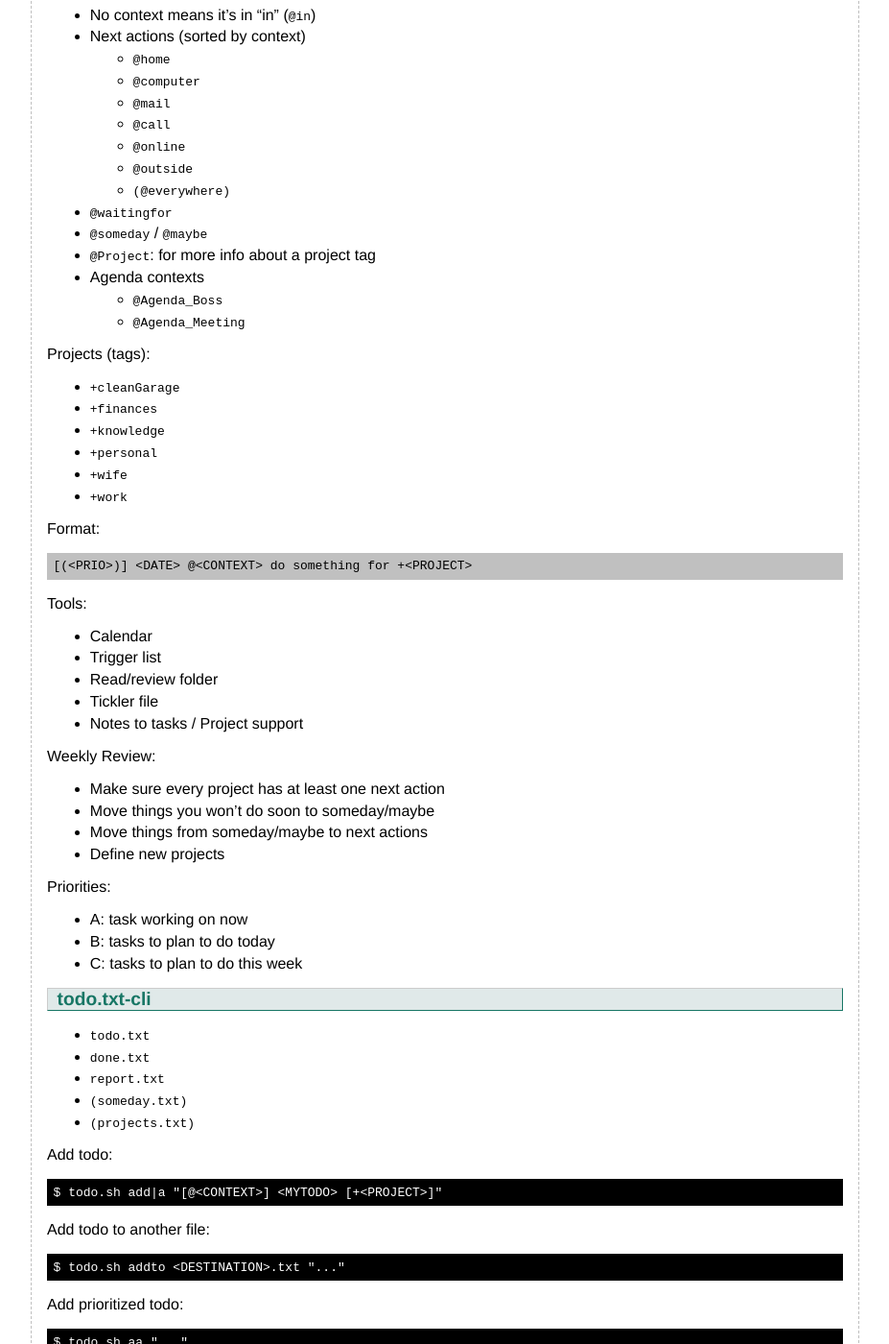
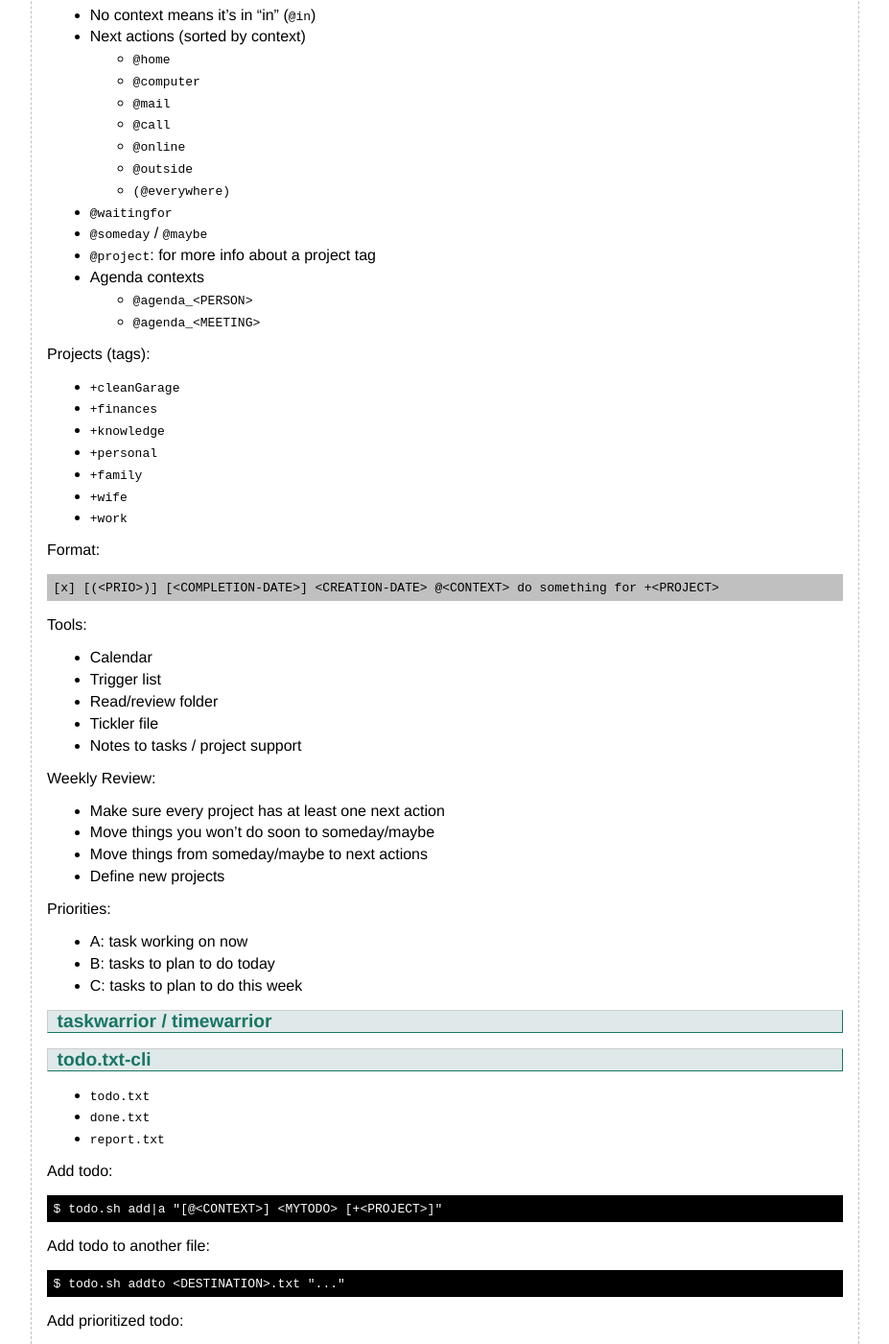
Before and after one commit to flyinggreenfrog/flyinggreenfrog.github.io, a Jekyll site: the page built from knowledgebase/todotxt.md, in a window 1280 px wide and 1400 px high, scrolled down 925 px. Shown: the whole window at 96% size, without its empty margins (176-1103 px from the left). Built offline with Jekyll 4.4.1, drawn with Linux system fonts in a browser that asks for light colours; some of the changed text lies outside the part shown.

Commit message:
Work on knowledgebase todotxt.

````diff
--- a/knowledgebase/todotxt.md
+++ b/knowledgebase/todotxt.md
@@ -57,10 +57,10 @@ Contexts (lists):
   - `(@everywhere)`
 * `@waitingfor`
 * `@someday` / `@maybe`
-* `@Project`: for more info about a project tag
+* `@project`: for more info about a project tag
 * Agenda contexts
-  - `@Agenda_Boss`
-  - `@Agenda_Meeting`
+  - `@agenda_<PERSON>`
+  - `@agenda_<MEETING>`
 
 Projects (tags):
 
@@ -68,13 +68,14 @@ Projects (tags):
 * `+finances`
 * `+knowledge`
 * `+personal`
+* `+family`
 * `+wife`
 * `+work`
 
 Format:
 
-``` text
-[(<PRIO>)] <DATE> @<CONTEXT> do something for +<PROJECT>
+```text
+[x] [(<PRIO>)] [<COMPLETION-DATE>] <CREATION-DATE> @<CONTEXT> do something for +<PROJECT>
 ```
 
 Tools:
@@ -83,7 +84,7 @@ Tools:
 * Trigger list
 * Read/review folder
 * Tickler file
-* Notes to tasks / Project support
+* Notes to tasks / project support
 
 Weekly Review:
 
@@ -98,29 +99,29 @@ Priorities:
 * B: tasks to plan to do today
 * C: tasks to plan to do this week
 
+## taskwarrior / timewarrior
+
 ## todo.txt-cli
 
 * `todo.txt`
 * `done.txt`
 * `report.txt`
-* `(someday.txt)`
-* `(projects.txt)`
 
 Add todo:
 
-``` sh
+```console
 $ todo.sh add|a "[@<CONTEXT>] <MYTODO> [+<PROJECT>]"
 ```
 
 Add todo to another file:
 
-``` sh
+```console
 $ todo.sh addto <DESTINATION>.txt "..."
 ```
 
 Add prioritized todo:
 
-``` sh
+```console
 $ todo.sh aa "..."
 $ todo.sh ab "..."
 $ todo.sh ac "..."
@@ -128,85 +129,85 @@ $ todo.sh ac "..."
 
 Mark todo as done:
 
-``` sh
+```console
 $ todo.sh do <TODONUMBER>
 ```
 
 Delete todo:
 
-``` sh
+```console
 $ todo.sh del|rm <TODONUMBER> [<TERM2REMOVE>]
 ```
 
 Move todo to another list:
 
-``` sh
+```console
 $ todo.sh mv <TODONUMBER> <DESTINATION> [<SOURCE>]
 ```
 
 Show todos:
 
-``` sh
+```console
 $ todo.sh list|ls [<SEARCH>]
 ```
 
 Show todos without <SEARCH>:
 
-``` sh
+```console
 $ todo.sh list|ls -<SEARCH>
 ```
 
 Show all todos including done todos:
 
-``` sh
+```console
 $ todo.sh listall|lsa [<SEARCH>]
 ```
 
 Show todos from another file:
 
-``` sh
+```console
 $ todo.sh listfile|lf <DESTINATION> [<SEARCH>]
 ```
 
 Show prioritized todos:
 
-``` sh
+```console
 $ todo.sh listpri|lsp [<PRIORITY>]
 ```
 
 Show all used contexts:
 
-``` sh
+```console
 $ todo.sh listcon|lsc
 ```
 
 Show all used projects:
 
-``` sh
+```console
 $ todo.sh listproj|lsprj
 ```
 
 Prioritize:
 
-``` sh
+```console
 $ todo.sh pri|p <TODONUMBER> <PRIORITY>
 ```
 
 Deprioritize:
 
-``` sh
+```console
 $ todo.sh pri|dp <TODONUMBER>
 ```
 
 Archive (move done todos to `done.txt` and remove blank lines):
 
-``` sh
+```console
 $ todo.sh archive
 ```
 
 Add number of open and done todos to `report.txt`:
 
-``` sh
+```console
 $ todo.sh report
 ```
 
@@ -214,14 +215,14 @@ $ todo.sh report
 
 ### edit
 
-``` sh
+```console
 $ todo.sh edit
 $ todo.sh edit <DESTINATION>
 ```
 
 ### note
 
-``` sh
+```console
 $ todo.sh note
 ```
 
@@ -231,36 +232,22 @@ Add `due:YYYY-MM-DD` to entries, while adding or editing.
 
 List due todos:
 
-``` sh
+```console
 $ todo.sh due
 $ todo.sh due 7
 ```
 
 ### revive
 
-``` sh
+```console
 $ todo.sh revive
 $ todo.sh revive <TODONUMBER>
 ```
 
-### mit
-
-``` sh
-$ todo mit
-$ todo mit add item
-```
-
 ### graph
 
-``` sh
+```console
 $ todo graph
-```
-
-### hiding
-
-``` sh
-$ todo hiding @someday
-$ todo hiding +project @in
 ```
 
 ## vim
````
Also changed, not shown: other parts of knowledgebase/todotxt.md (+3 -3 lines).
